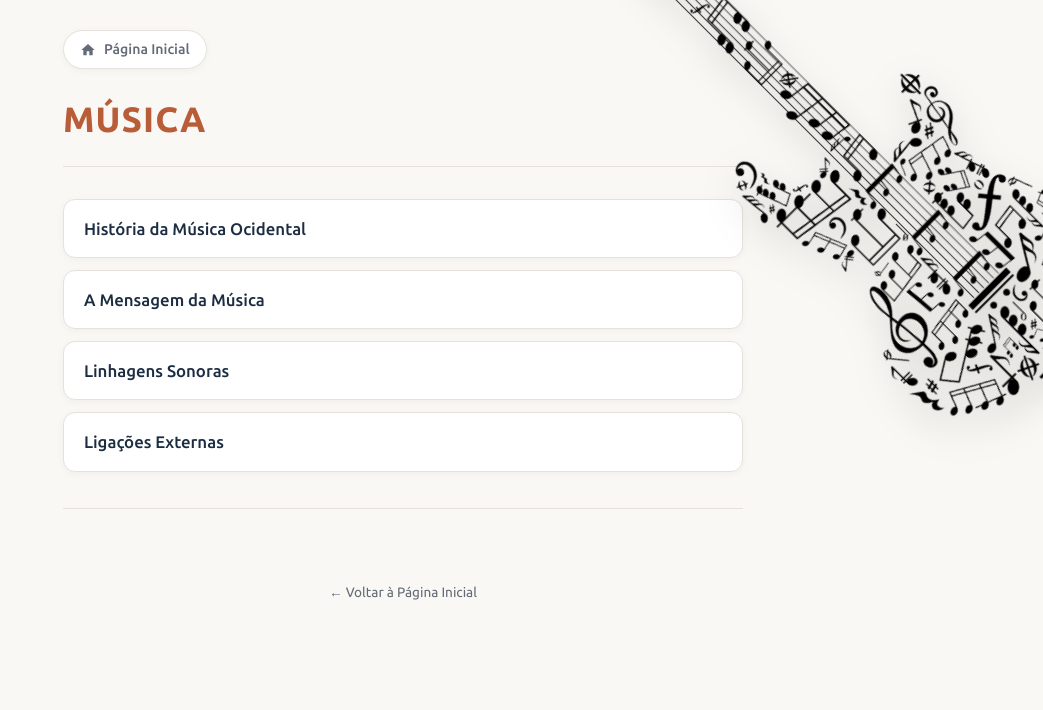
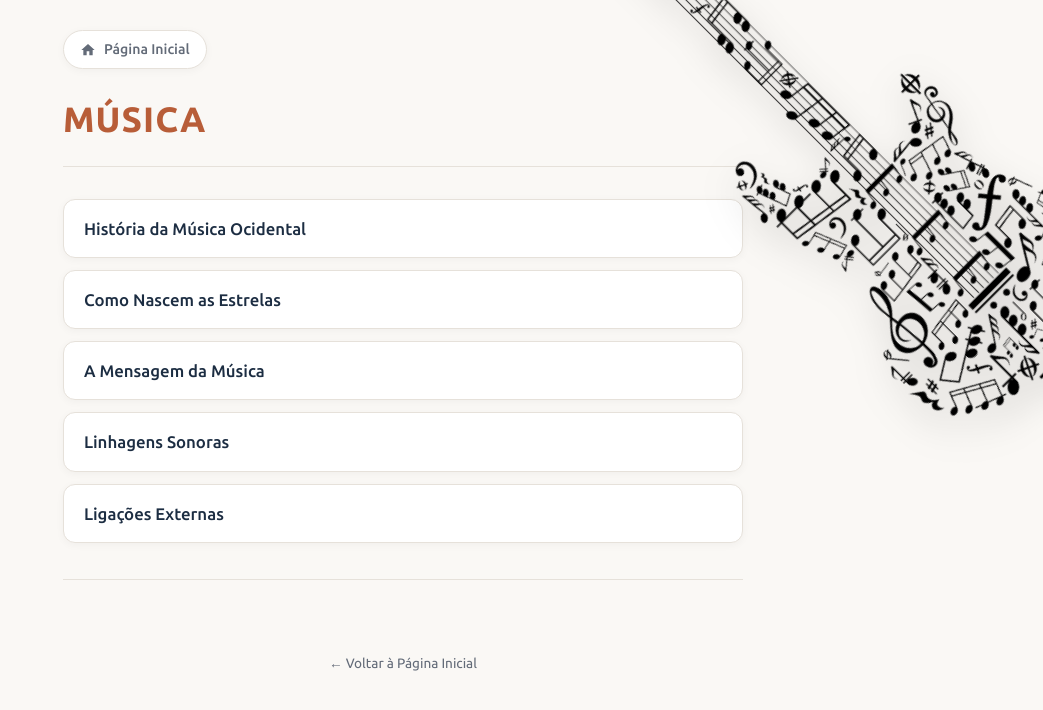
Before and after one commit to joaquim-capitao/musica, a Jekyll site: the page index.html, which Jekyll copies as it is, in a window 1280 px wide. Shown: the top 710 px of the page, without its empty margins (237-1280 px from the left). Built offline with Jekyll 4.4.1, drawn with Linux system fonts in a browser that asks for light colours.

Commit message:
Add new link to 'Como Nascem as Estrelas'

```diff
--- a/index.html
+++ b/index.html
@@ -267,6 +267,7 @@
 
     <ul class="chronicles-list" id="chronicles-list">
       <li><a href="https://joaquim-capitao.github.io/musica/historia"><span class="title">História da Música Ocidental</span></a></li>
+      <li><a href="https://joaquim-capitao.github.io/musica/artistas"><span class="title">Como Nascem as Estrelas</span></a></li>
       <li><a href="https://joaquim-capitao.github.io/musica/a-mensagem-da-musica"><span class="title">A Mensagem da Música</span></a></li>
       <li><a href="https://joaquim-capitao.github.io/musica/generos"><span class="title">Linhagens Sonoras</span></a></li>
       <li><a href="https://joaquim-capitao.github.io/musica/links-externos"><span class="title">Ligações Externas</span></a></li>
```
